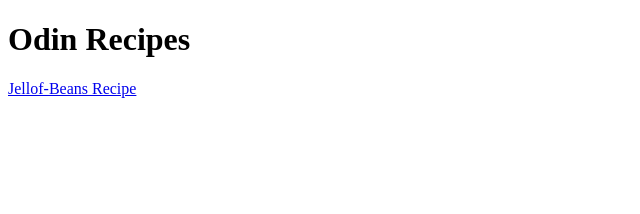
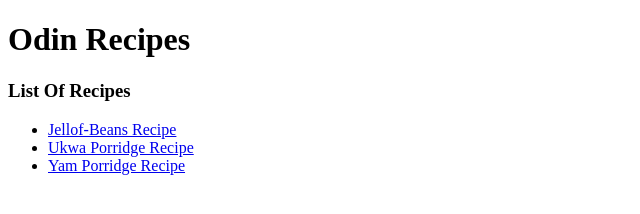
Before and after one commit to Devin-Codec/odin-recipes, a plain HTML site: page index.html in a window 1280 px wide. Shown: the whole page, without its empty margins (0-640 px from the left). Drawn offline with Linux system fonts and the light colour scheme.

Commit message:
Update index.html and add the lists of recipes in the recipes directory to an unordered list

```diff
--- a/index.html
+++ b/index.html
@@ -10,7 +10,11 @@
 
     <h1>Odin Recipes</h1>
 
-    <a href="../recipes/jellof-beans.html" target="_blank">Jellof-Beans Recipe</a>
-
+    <h3>List Of Recipes</h3>
+    <ul>
+        <li><a href="../recipes/jellof-beans.html" target="_blank">Jellof-Beans Recipe</a></li>
+        <li><a href="../recipes/ukwa_porridge.html" target="_blank">Ukwa Porridge Recipe</a></li>
+        <li><a href="../recipes/yam-porridge.html" target="_blank">Yam Porridge Recipe</a></li>
+    </ul>
 </body>
 </html>
```
